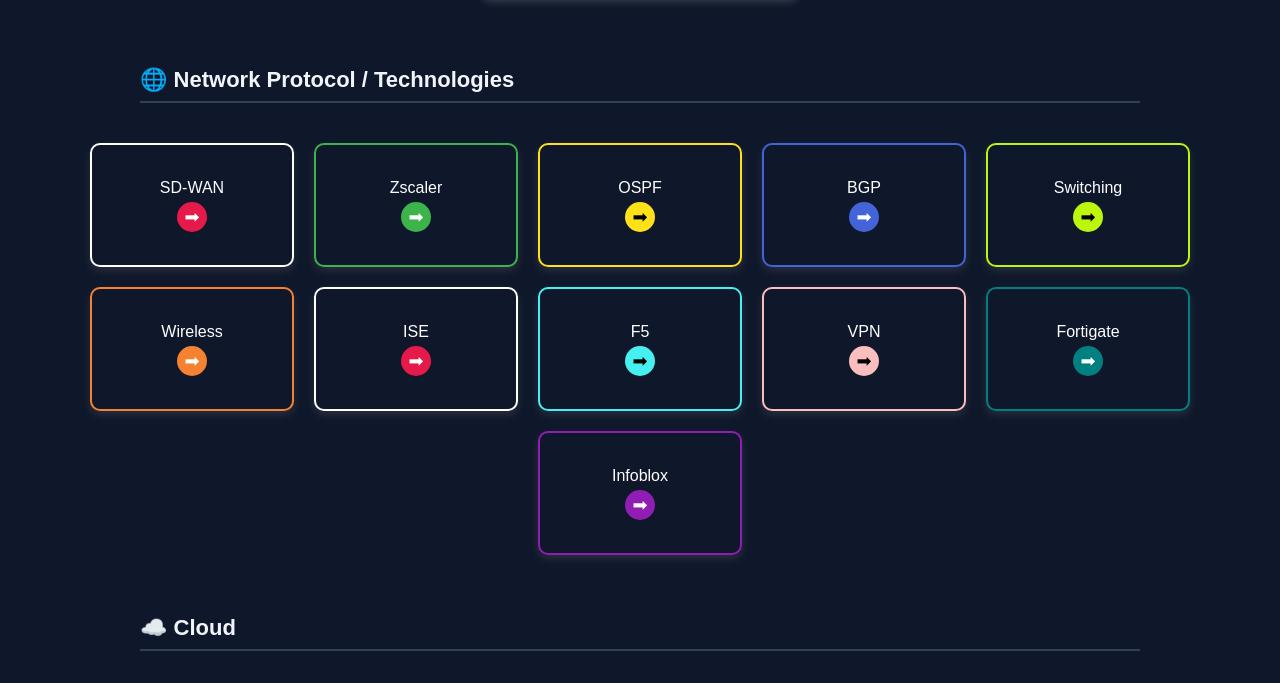
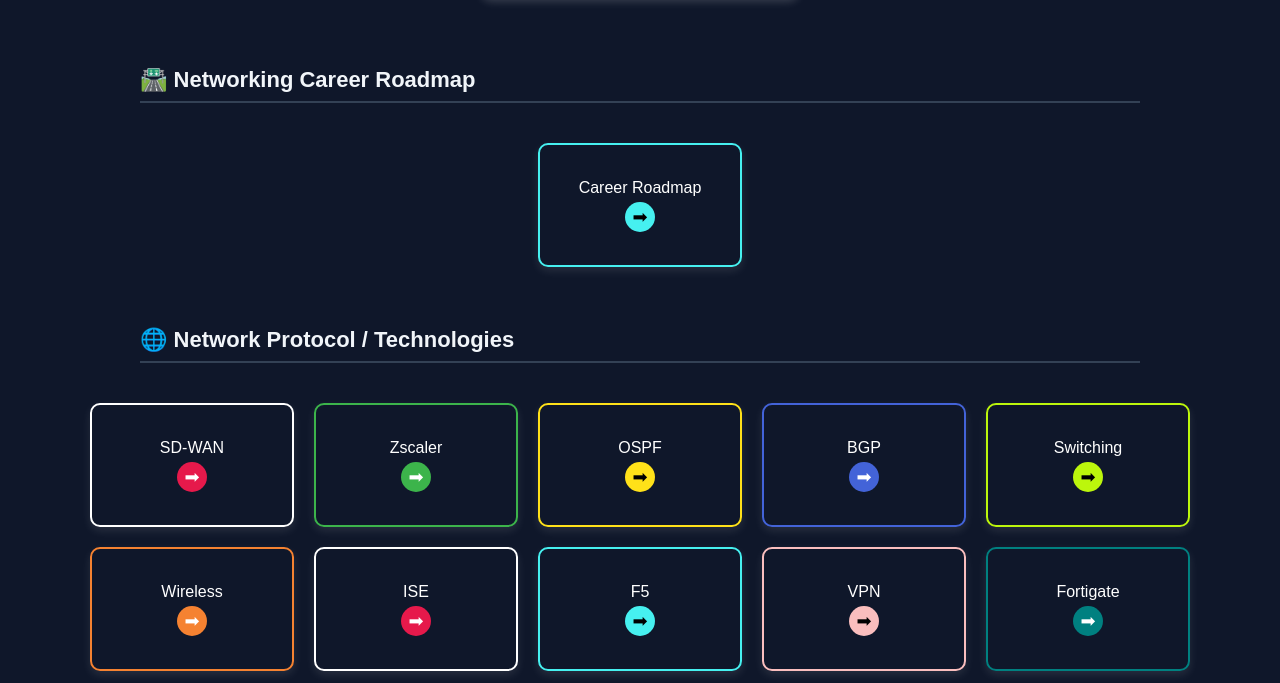
Before and after one commit to surajpjoshi/network, a plain HTML site: page index.html in a window 1280 px wide. Shown: the part 117-800 px from the top of the page. Drawn offline with Linux system fonts and the light colour scheme.

Commit message:
Update index.html

```diff
--- a/index.html
+++ b/index.html
@@ -231,6 +231,12 @@
   <div class="button-container">
 
     <!-- 🌐 Network Technologies -->
+
+	<h3>🛣️ Networking Career Roadmap </h3>
+
+	  <a href="https://surajpjoshi.github.io/Networking-Career-Roadmap/" class="button button-7" target="_blank"><span>Career Roadmap</span><div class="arrow">➡</div></a>
+
+
     <h3>🌐 Network Protocol / Technologies</h3>
 
 	<a href="https://docs.google.com/document/d/1ui3FYbs4FirJtf0dyuIeLNgFnvkYNYYubO1CePatwBY/edit?tab=t.0" class="button button-1" target="_blank"><span>SD-WAN</span><div class="arrow">➡</div></a>
```
